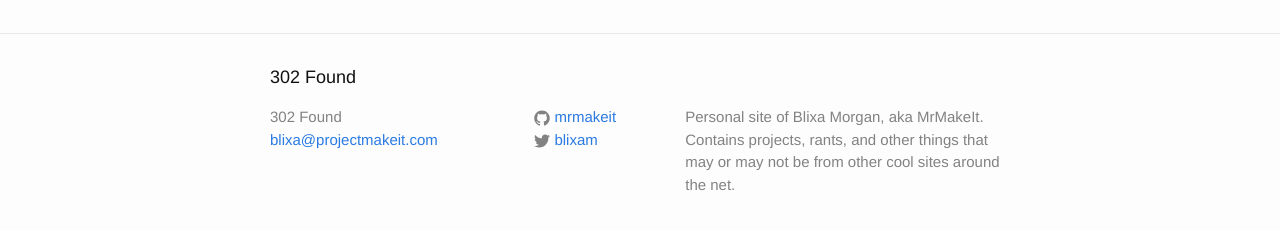
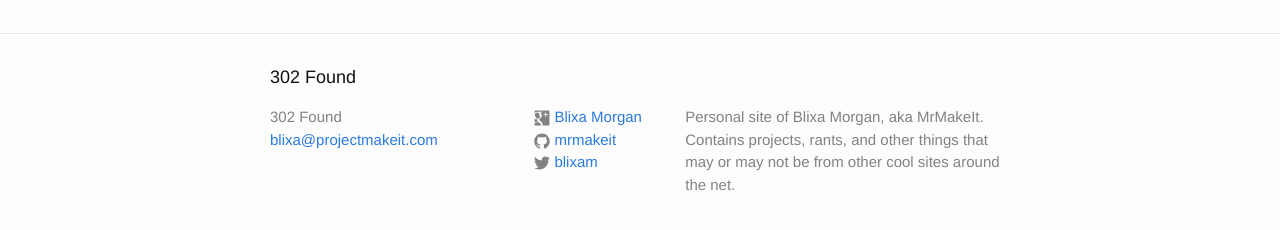
Before and after one commit to Faeranne/faeranne.github.io, a Jekyll site: the page built from index.html, in a window 1280 px wide. Shown: the part 263-493 px from the top of the page. Built offline with Jekyll 4.4.1, drawn with Linux system fonts in a browser that asks for light colours.

Commit message:
add google plus

```diff
--- a/_config.yml
+++ b/_config.yml
@@ -9,5 +9,6 @@ url: "http://www.mrmakeit.me" # the base hostname & protocol for your site
 twitter_username: blixam
 github_username:  mrmakeit
 google_plus: +BlixaMorgan
+google_username: Blixa Morgan
 # Build settings
 markdown: kramdown
--- a/_includes/footer.html
+++ b/_includes/footer.html
@@ -14,8 +14,21 @@
 
       <div class="footer-col  footer-col-2">
         <ul class="social-media-list">
+          {% if site.google_plus %}
+          <li>
+						<a href="https://plus.google.com/{{ site.google_plus }}">
+							<span class="icon icon--google">
+								<svg viewBox="0 0 512 512">
+									<path fill="#828282" d="M148.098,393.455c-3.797-0.478-9.233-0.709-16.335-0.709c-27.464,0-52.322,3.785-74.569,11.362  C40.277,410.008,26.888,417.669,17,427.081v41.914c0,13.75,11.25,25,25,25h183.21c0.182-2.223,0.297-4.479,0.297-6.795  c0-17.044-6.159-32.436-18.463-46.162C197.567,430.62,177.927,414.763,148.098,393.455z M120.399,278.404  c18.931,0,35.032-6.625,48.292-19.886c11.832-11.829,17.756-29.117,17.756-51.843c0-29.829-7.579-57.992-22.727-84.514  C146.2,91.39,123.95,77.999,96.962,77.999c-24.624,0-42.855,8.419-54.684,29.249c-7.103,11.84-10.653,26.754-10.653,44.741  c0,28.886,7.102,55.874,21.305,80.963C69.974,263.257,92.458,278.404,120.399,278.404z M468.995,17H42c-13.75,0-25,11.25-25,25  v47.573c30.368-24.666,71.931-37.01,124.704-37.01h146.301L242.553,79.42h-44.032c33.612,27.975,50.425,57.977,50.425,94.008  c0,23.237-6.159,43.623-18.467,61.155c-8.054,11.385-21.78,24.668-41.19,39.827c-13.261,13.282-19.885,24.901-19.885,34.855  c0,10.906,6.148,21.104,18.466,30.583l25.566,19.907c19.885,15.168,33.846,28.684,41.901,40.535  c11.828,17.068,17.755,36.742,17.755,59.023c0,12.154-1.813,23.713-5.424,34.681h201.327c13.75,0,25-11.25,25-25V42  C493.995,28.25,482.745,17,468.995,17z M446.58,161.575h-60.089v53.822h-26.458v-53.822h-57.088V134h57.088V79.951h26.458V134  h60.089V161.575z M102.645,325.466c0-6.97,2.365-16.022,7.102-27.175H87.019c-27.291,0-50.628-6.677-70.019-20.021V392.26  c27.489-9.877,63.139-16.343,106.949-19.398C109.746,354.751,102.645,338.949,102.645,325.466z"/>
+								</svg>
+							</span>
+              <span class="username">{{ site.google_username }}</span>
+						</a>
+					</li>
+          {% endif %}
+
           {% if site.github_username %}
-          <li>
+					<li>
             <a href="https://github.com/{{ site.github_username }}">
               <span class="icon  icon--github">
                 <svg viewBox="0 0 16 16">
```
